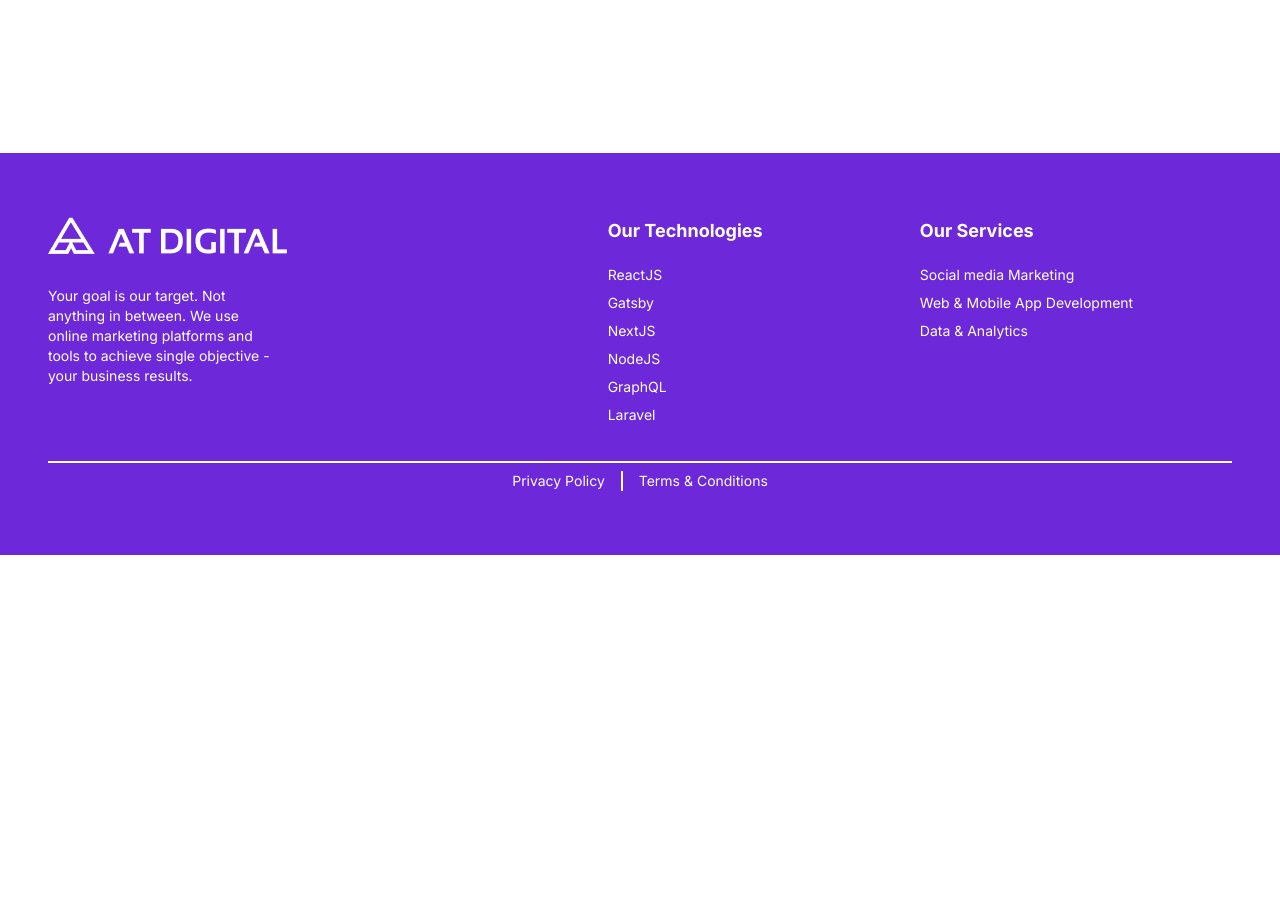
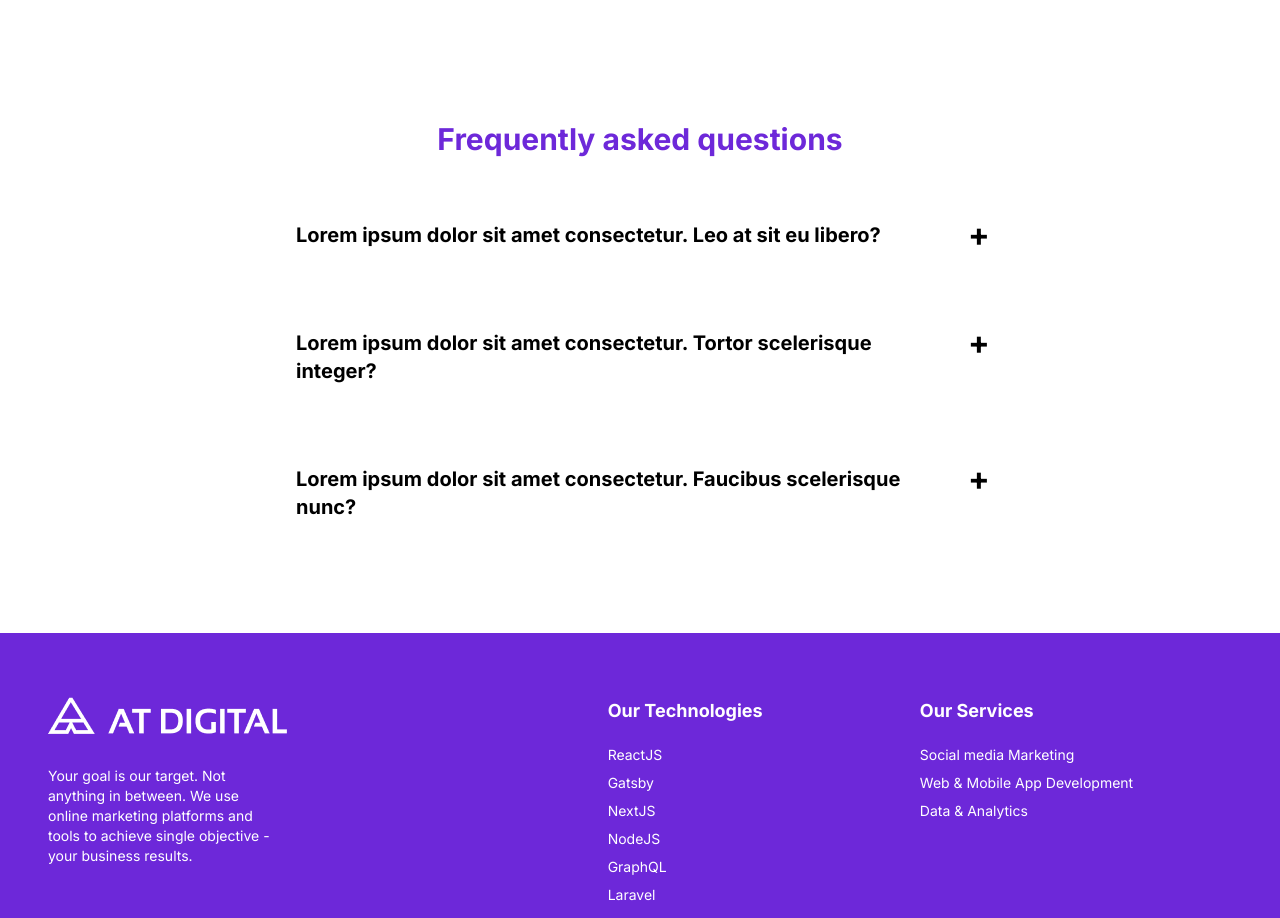
Before and after one commit to Loka1995/ATDigital, a React (Vite) app in the folder vite-project/: page / in a window 1280 px wide. Shown: the part 1960-2878 px from the top of the page. Before the commit the page ends 2515 px from the top, so only its background shows below. Built offline with nearby package versions, Linux system fonts and the light colour scheme.

Commit message:
FAQ section added

```diff
--- /dev/null
+++ b/vite-project/src/components/Main/FAQItem.jsx
@@ -0,0 +1,27 @@
+/* eslint-disable react/prop-types */
+import { useState } from "react";
+
+export default function FAQItem({ item }) {
+  const [showAnswer, setShowAnswer] = useState(false);
+  function handleQuestionAnswer() {
+    setShowAnswer((prevState) => !prevState);
+  }
+  return (
+    <li className="flex flex-col p-8 sm:px-16 md:px-24">
+      <div
+        className={`flex mb-4 leading-7 text-xl font-bold gap-x-10 justify-between ${
+          showAnswer ? "text-violet-500" : "text-black"
+        }`}
+      >
+        <p>{item.question}</p>
+        <button
+          className="w-4 h-4 leading-1 text-[2rem]"
+          onClick={handleQuestionAnswer}
+        >
+          {showAnswer ? "-" : "+"}
+        </button>
+      </div>
+      {showAnswer && <p className="leading-8 text-gray-500">{item.answer}</p>}
+    </li>
+  );
+}
--- a/vite-project/src/components/Main/FAndQSection.jsx
+++ b/vite-project/src/components/Main/FAndQSection.jsx
@@ -1 +1,17 @@
-export default function FAndQSection() {}
+import { FAQ } from "../../util/frequentlyAskedQuestions";
+import FAQItem from "./FAQItem";
+
+export default function FAndQSection() {
+  return (
+    <>
+      <h2 className="text-3xl mt-8 font-bold text-violet-700 text-center mb-8 px-8">
+        Frequently asked questions
+      </h2>
+      <ul className="w-11/12">
+        {FAQ.map((item) => (
+          <FAQItem key={item.id} item={item} />
+        ))}
+      </ul>
+    </>
+  );
+}
--- a/vite-project/src/components/Main/Main.jsx
+++ b/vite-project/src/components/Main/Main.jsx
@@ -1,10 +1,12 @@
 import { SECTION_DATA } from '../../util/mainSectionData';
-import MainSectionItem from './MainSectionItem';
+import FAndQSection from "./FAndQSection";
+import MainSectionItem from "./MainSectionItem";
 
 export default function Main() {
   return (
-    <main className='flex flex-col justify-center items-center py-16 lg:px-24 xl:px-40'>
-      {SECTION_DATA.map((item, index) => <MainSectionItem
+    <main className="flex flex-col justify-center items-center py-16 lg:px-24 xl:px-40">
+      {SECTION_DATA.map((item, index) => (
+        <MainSectionItem
           key={`${item}#${index}`}
           img375={item.smallImage}
           img768={item.mediumImage}
@@ -13,7 +15,9 @@ export default function Main() {
           title={item.title}
           description={item.description}
           index={index}
-      />)}
+        />
+      ))}
+      <FAndQSection />
     </main>
-  )
+  );
 }
--- /dev/null
+++ b/vite-project/src/util/frequentlyAskedQuestions.js
@@ -0,0 +1,22 @@
+export const FAQ = [
+  {
+    id: "q1",
+    question: "Lorem ipsum dolor sit amet consectetur. Leo at sit eu libero?",
+    answer:
+      "Lorem ipsum dolor sit amet consectetur. Faucibus commodo suscipit id ipsum. Elementum ultrices nulla faucibus odio est sed aliquam. Sapien massa morbi risus sagittis tortor integer.",
+  },
+  {
+    id: "q2",
+    question:
+      "Lorem ipsum dolor sit amet consectetur. Tortor scelerisque integer?",
+    answer:
+      "Lorem ipsum dolor sit amet consectetur. Faucibus commodo suscipit id ipsum. Elementum ultrices nulla faucibus odio est sed aliquam. Sapien massa morbi risus sagittis tortor integer.",
+  },
+  {
+    id: "q2",
+    question:
+      "Lorem ipsum dolor sit amet consectetur. Faucibus scelerisque nunc?",
+    answer:
+      "Lorem ipsum dolor sit amet consectetur. Faucibus commodo suscipit id ipsum. Elementum ultrices nulla faucibus odio est sed aliquam. Sapien massa morbi risus sagittis tortor integer.",
+  },
+];
```
Lines whose indentation alone changed are shown as unchanged.
